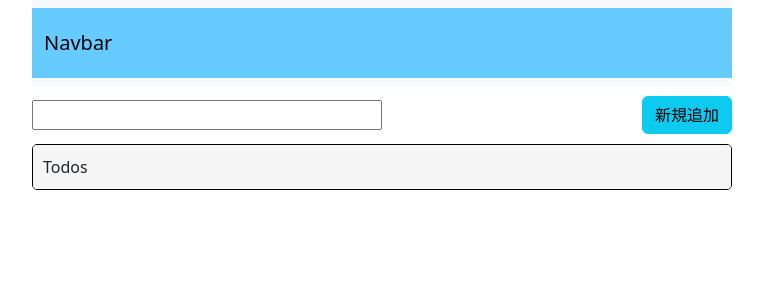
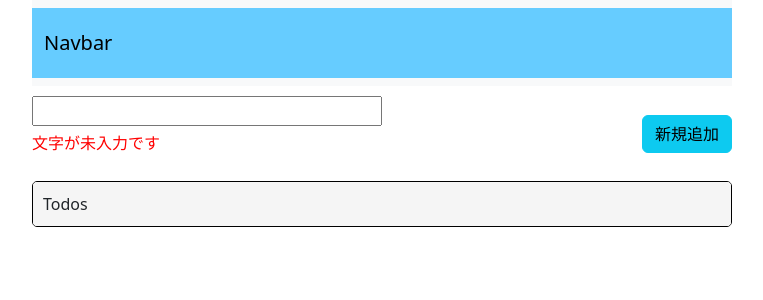
Before and after one commit to yoheihe/react-todo, a React (Create React App) app in the folder todo/: page / in a window 1280 px wide. Both pictures are taken after a click on the button "新規追加". Shown: the top 300 px of the page, without its empty margins (258-1021 px from the left). Built offline with nearby package versions, Linux system fonts and the light colour scheme.

Commit message:
エラーメッセージ修正

```diff
--- a/todo/src/App.js
+++ b/todo/src/App.js
@@ -1,21 +1,26 @@
-import 'bootstrap/dist/css/bootstrap.min.css';
+import 'bootstrap/dist/css/bootstrap.min.css'; // BootstrapのCSSをインポート
 import React, { useState } from 'react';
-import Button from 'react-bootstrap/Button';
+import Button from 'react-bootstrap/Button'; // React BootstrapのButtonコンポーネントをインポート
 import Container from 'react-bootstrap/Container';
 import Navbar from 'react-bootstrap/Navbar';
 import Modal from 'react-bootstrap/Modal';
 
 function BasicExample() {
-  const [contents, setContents] = useState([]); //todoのコンテンツを管理
-  const [showModal, setShowModal] = useState(false); //モーダル初期状態を非表示にしておく
-  const [selectedContentId, setSelectedContentId] = useState(null); //編集ボタンクリック時のidを管理
+  const [contents, setContents] = useState([]);
+  const [showModal, setShowModal] = useState(false); // モーダル初期状態を非表示にしておく
+  const [selectedContentId, setSelectedContentId] = useState(null); // 編集ボタンクリック時のidを管理
   const [editedText, setEditedText] = useState(''); // フォームの状態を管理
-  const [addText, setAddText] = useState(''); //新規ボタンクリック時のテキストの値を管理
+  const [addText, setAddText] = useState(''); // 新規ボタンクリック時のテキストの値を管理
   const [isSaveButtonVisible, setIsSaveButtonVisible] = useState(true); // 保存ボタンの表示状態を管理
+  const [errorMessage, setErrorMessage] = useState(''); // 新規追加時のエラーメッセージの状態を管理
+  const [errorModalMessage, setModalErrorMessage] = useState(''); // 新規追加時のエラーメッセージの状態を管理
 
   // 新規追加ボタンクリック時の動作
   const onClickAdd = () => {
-    if (addText === "") return;
+    if (addText === "") {
+      setErrorMessage('文字が未入力です'); // エラーメッセージを表示
+      return;
+    }
     const id = Date.now();  // 一意のIDを生成
     const newContent = {
       id,
@@ -24,7 +29,7 @@ function BasicExample() {
           <div style={{ padding: '10px', flexGrow: 1 }}>
             <p style={{ margin: 0 }}>{addText}</p>
           </div>
-          <div style={{ position: 'absolute', right: '10px', top: '10px' }}>
+          <div style={{ position: 'absolute', right: '10px', top: '10px'  }}>
             <Button variant="primary" size="sm" onClick={() => handleEdit(id)}>
               編集
             </Button>{' '}
@@ -37,6 +42,7 @@ function BasicExample() {
     };
     setContents([...contents, newContent]);
     setAddText('');
+    setErrorMessage(''); // エラーメッセージをクリア
   };
 
   // 指定行をidにて判断しを削除
@@ -58,9 +64,8 @@ function BasicExample() {
   // 編集内容を保存
   const handleSave = () => {
     if (editedText === "") {
-      alert("文字を入力してください");
-      // ボタンを非表示にする
-      setIsSaveButtonVisible(false);
+      setModalErrorMessage('文字が未入力です'); // エラーメッセージを表示
+      setIsSaveButtonVisible(false); // ボタンを非表示にする
       return;
     }
     setContents(prevContents =>
@@ -88,15 +93,25 @@ function BasicExample() {
       )
     );
     setShowModal(false);
+    setModalErrorMessage(''); // エラーメッセージをクリア
   };
+
+    // 新規追加時のテキストボックスの入力に応じてエラーメッセージをクリア
+    const handleAddTextChange = (e) => {
+      setAddText(e.target.value);
+      if (e.target.value !== "") {
+        setErrorMessage(''); // テキストボックスに値がある場合はエラーメッセージをクリア
+      }
+    };
+
 
   // テキストボックスの入力に応じて保存ボタンの表示状態を更新
   const handleChange = (e) => {
     const newText = e.target.value;
     setEditedText(newText);
-    // テキストボックスに値がある場合はボタンを表示
     if (newText !== "") {
-      setIsSaveButtonVisible(true);
+      setIsSaveButtonVisible(true); // テキストボックスに値がある場合はボタンを表示
+      setModalErrorMessage(''); // エラーメッセージをクリア
     }
   };
 
@@ -108,12 +123,15 @@ function BasicExample() {
         </Container>
       </Navbar>
       <div style={{ paddingTop: '10px', paddingBottom: '10px', marginBottom: '20px', width: '700px', margin: '0 auto', display: 'flex', justifyContent: 'space-between', alignItems: 'center' }}>
-        <input
-          type='text'
-          value={addText}
-          onChange={(e) => setAddText(e.target.value)}
-          style={{ width: '50%', marginRight: '10px' }}
-        />
+        <div style={{ width: '50%' }}>
+          <input
+            type='text'
+            value={addText}
+            onChange={handleAddTextChange} // 新規追加時のテキストボックス変更に応じた処理
+            style={{ width: '100%', marginRight: '10px' }}
+          />
+          {errorMessage && <p style={{ color: 'red', marginTop: '5px' }}>{errorMessage}</p>} {/* エラーメッセージを表示 */}
+        </div>
         <Button onClick={onClickAdd} variant="info">新規追加</Button>
       </div>
       <div style={{ margin: '0 auto', border: '1px solid #000', borderRadius: '5px', width: '700px', overflow: 'hidden' }}>
@@ -129,12 +147,14 @@ function BasicExample() {
           <Modal.Title>編集</Modal.Title>
         </Modal.Header>
         <Modal.Body>
+          <div>
           <input
             type="text"
             value={editedText}
-            //onChangeでテキストを更新
-            onChange={handleChange}
+            onChange={handleChange} // onChangeでテキストを更新
           />
+          {errorModalMessage && <p style={{ color: 'red', marginTop: '5px' }}>{errorModalMessage}</p>} {/* エラーメッセージを表示 */}
+          </div>
         </Modal.Body>
         <Modal.Footer>
           <Button variant="secondary" onClick={handleClose}>
```
